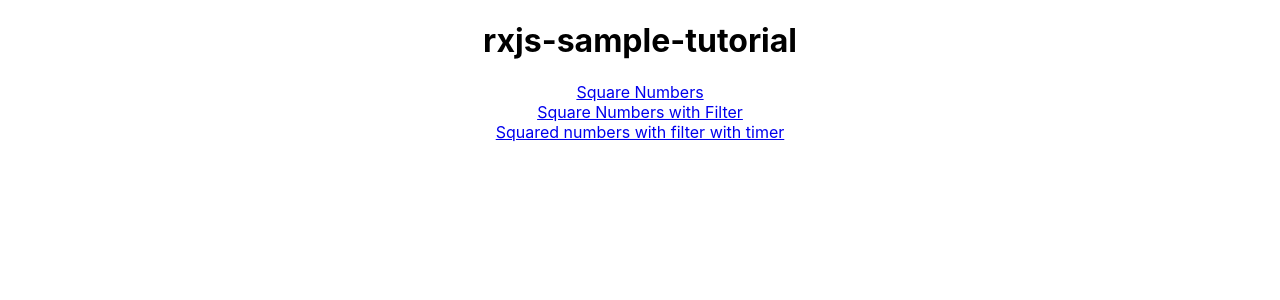
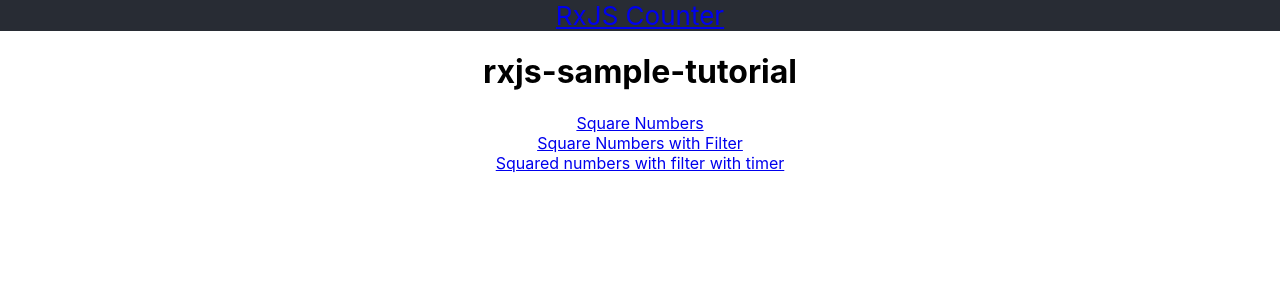
Before and after one commit to sanchezg7/rxjs-sample-tutorial, a React (Vite) app: page / in a window 1280 px wide. Shown: the top 300 px of the page. Built offline with nearby package versions, Linux system fonts and the light colour scheme.

Commit message:
qol changes

```diff
--- a/package.json
+++ b/package.json
@@ -15,6 +15,7 @@
   "dependencies": {
     "react": "^17.0.2",
     "react-dom": "^17.0.2",
+    "react-embed-gist": "^1.0.15",
     "react-router-dom": "^6.2.2",
     "rxjs": "^7.5.6"
   },
--- a/src/App.css
+++ b/src/App.css
@@ -15,13 +15,16 @@
 
 .App-header {
     background-color: #282c34;
-    min-height: 100vh;
     display: flex;
     flex-direction: column;
     align-items: center;
     justify-content: center;
     font-size: calc(10px + 2vmin);
-    color: white;
+    color: black;
+}
+
+a:visited {
+    color: black;
 }
 
 .App-link {
--- a/src/App.jsx
+++ b/src/App.jsx
@@ -32,6 +32,9 @@ function App() {
     return (
         <>
             <HashRouter hashType="slash">
+                <div className="App-header">
+                    <Link to="/">RxJS Counter</Link>
+                </div>
                 <Routes>
                     <Route path="/" element={<Home />} />
                     <Route path="/squareNumbers" element={<SquareNumbers />} />
--- a/src/SquareNumbersWithFilter.jsx
+++ b/src/SquareNumbersWithFilter.jsx
@@ -15,6 +15,17 @@ let squareNumbers = numbersObservable
 
 const SquareNumbersWithFilter = () => {
     const [currentNumber, setCurrentNumber] = useState(0);
+
+    useEffect(() => {
+        document.head.append(
+            '<script id="snippet" src="https://emgithub.com/embed.js?target=https%3A%2F%2Fgithub.com%2Fsanchezg7%2Frxjs-sample-tutorial%2Fblob%2F99bb2ad9f255c9f1f8c86a0f03088de048f4cf18%2Fsrc%2FSquareNumbersWithFilterWithTimer.jsx%23L7-L20&style=github&showBorder=on&showLineNumbers=on&showFileMeta=on&showCopy=on"></script>'
+        );
+
+        return () => {
+            const codeSnippet = document.getElementById("snippet");
+            codeSnippet.remove();
+        };
+    }, []);
 
     useEffect(() => {
         // To consume an observable, subscribe.
--- a/src/SquareNumbersWithFilterWithTimer.jsx
+++ b/src/SquareNumbersWithFilterWithTimer.jsx
@@ -1,6 +1,7 @@
 import React, { useEffect, useState } from "react";
 import { from } from "rxjs";
 import { map, filter, delay, mergeMap } from "rxjs/operators";
+import ReactEmbedGist from "react-embed-gist/src/ReactEmbedGist";
 
 let numbersObservable = from([1, 2, 3, 4, 5]);
 
@@ -32,8 +33,9 @@ const SquareNumbersWithFilterWithTimer = () => {
     }, []);
     return (
         <div className="App">
-            <h1>RxJS Counter</h1>
+            <h1>Emit Squared Numbers With Delay</h1>
             <p>Current number is: {currentNumber}</p>
+            <ReactEmbedGist gist="sanchezg7/f9661417f6d7c2c3e53bfbd1766489b5" />
         </div>
     );
 };
```
Also changed, not shown: 1 other file (tests, documents, lock files or other folders).
